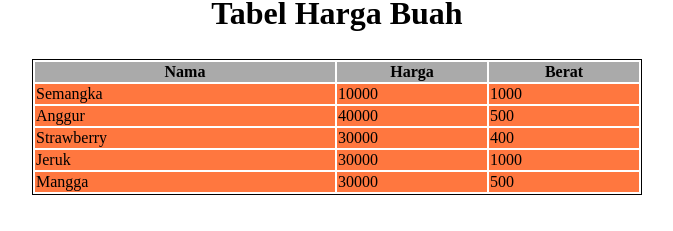
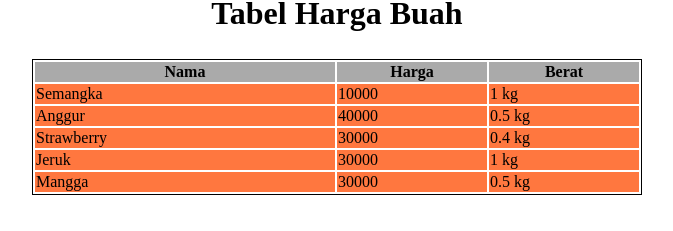
Before and after one commit to bayusamudra5502/IM-Sanbercode-Reactjs-Batch-25, a React (Create React App) app in the folder Tugas-Harian-Part-2/: page / in a window 1280 px wide. Shown: the part 501-732 px from the top of the page, without its empty margins (303-976 px from the left). Built offline with nearby package versions, Linux system fonts and the light colour scheme.

Commit message:
Memperbaiki format berat

```diff
--- a/Tugas-Harian-Part-2/src/Tugas-10/Tugas10.js
+++ b/Tugas-Harian-Part-2/src/Tugas-10/Tugas10.js
@@ -53,7 +53,7 @@ class TabelBuahRow extends React.Component {
             <tr>
                 <td>{this.props.nama}</td>
                 <td>{this.props.harga}</td>
-                <td>{this.props.berat}</td>
+                <td>{this.props.berat/1000} kg</td>
             </tr>
         );
     }
```
